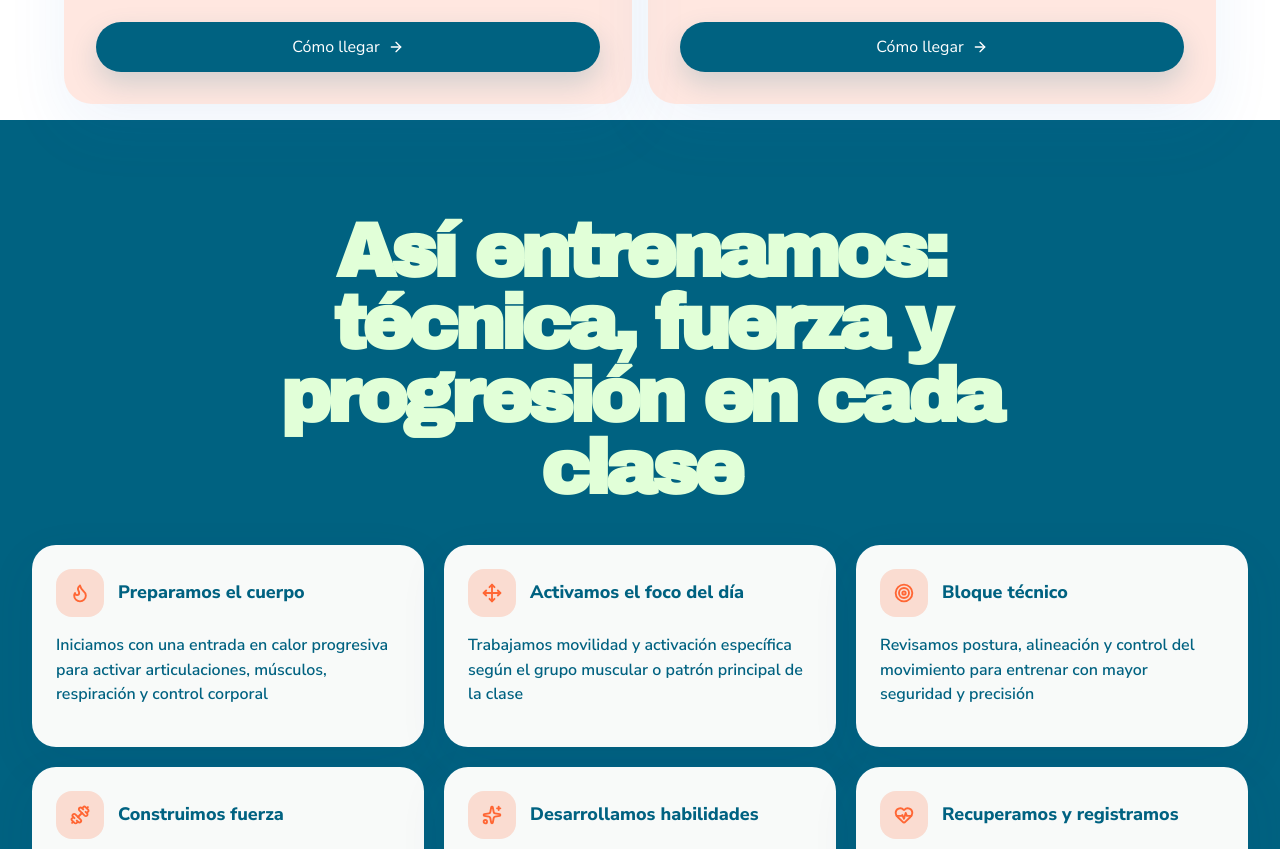
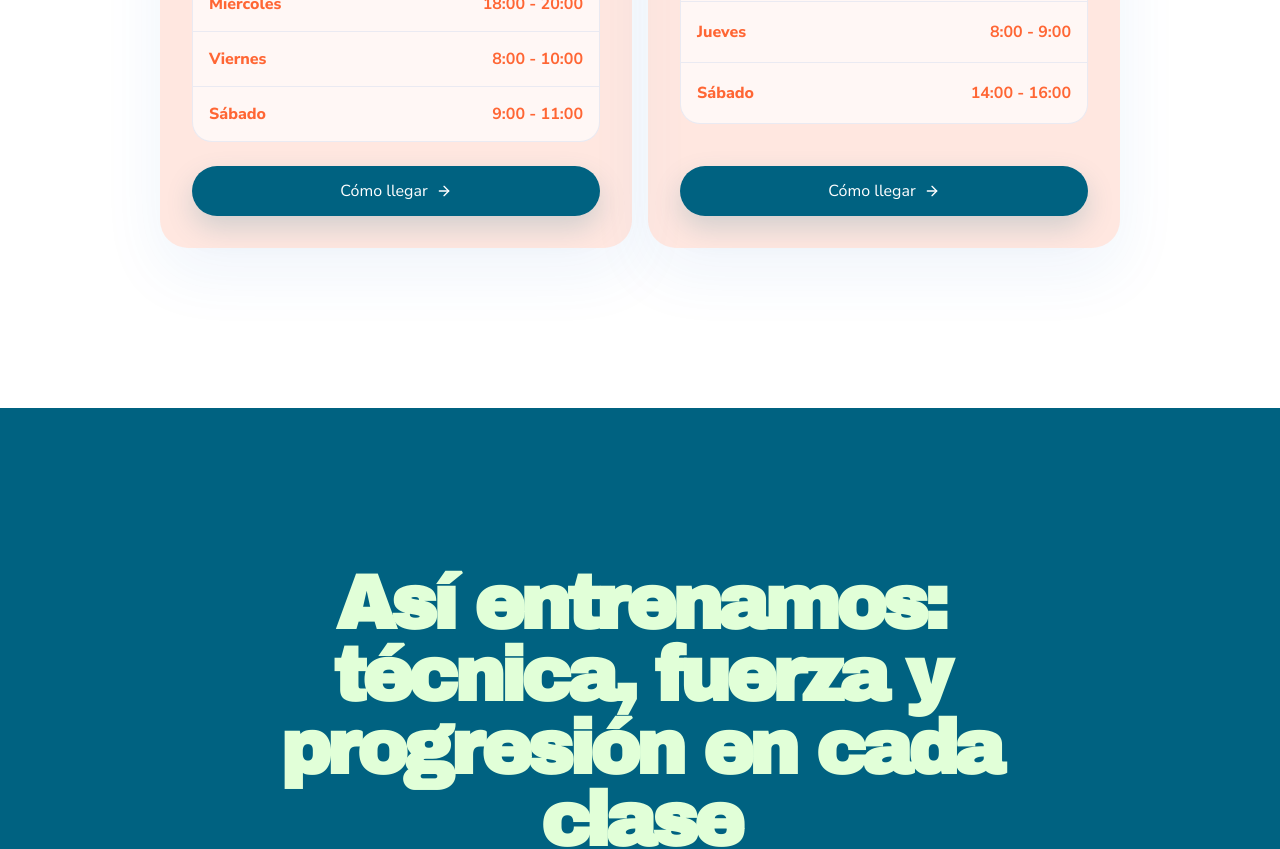
Before and after one commit to anabella91/verticecalistenia, a Next.js app: page / in a window 1280 px wide. Shown: the part 2940-3789 px from the top of the page. Built offline with nearby package versions, Linux system fonts and the light colour scheme.

Commit message:
se trabajan paddings para desktop

```diff
--- a/styles/dynamic-section.css
+++ b/styles/dynamic-section.css
@@ -81,7 +81,7 @@
 
 @media (min-width: 48rem) {
   .dynamic-section__container {
-    padding: 6rem var(--container-padding-desktop);
+    padding: 10rem var(--container-padding-desktop);
   }
 
   .dynamic-section__header {
--- a/styles/schedule-section.css
+++ b/styles/schedule-section.css
@@ -243,7 +243,7 @@
 
 @media (min-width: 48rem) {
   .schedule-section {
-    padding-inline: 2rem;
+    padding: 10rem;
   }
 
   .schedule-section__next-card {
```
